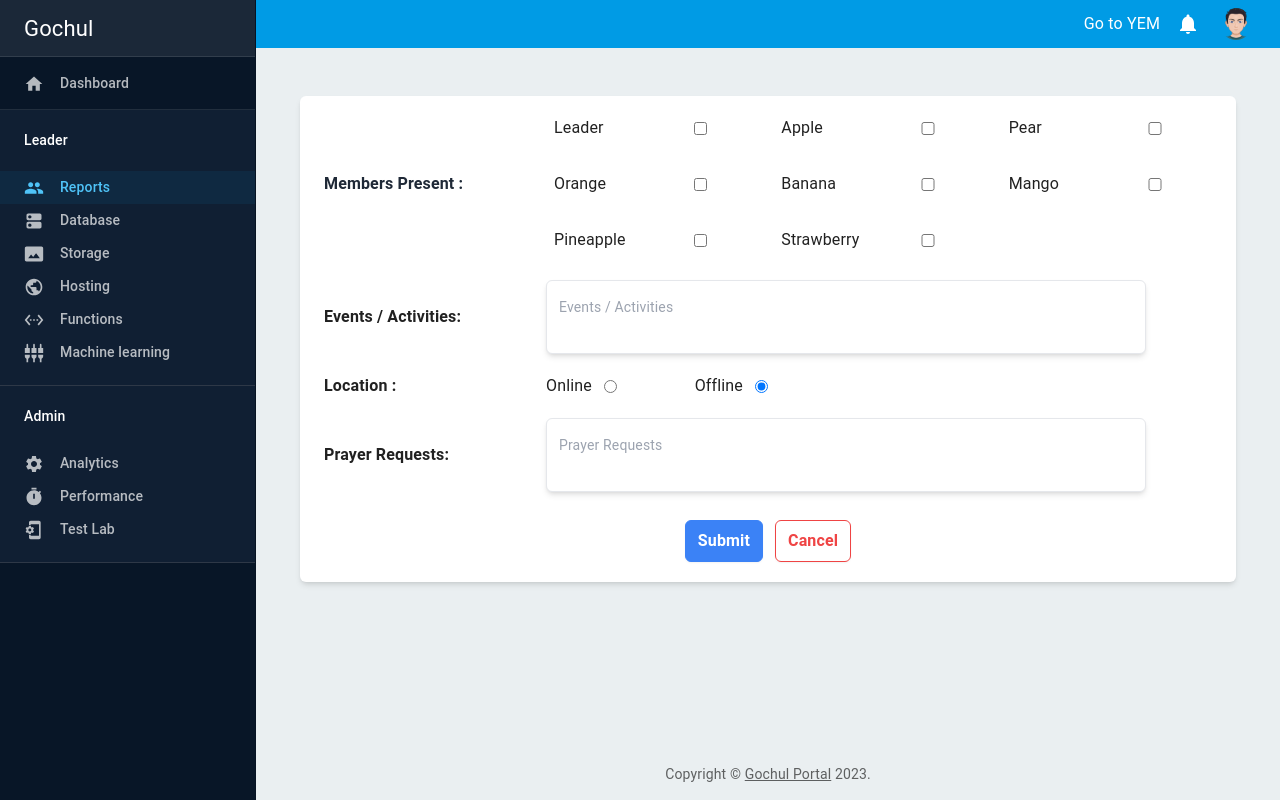
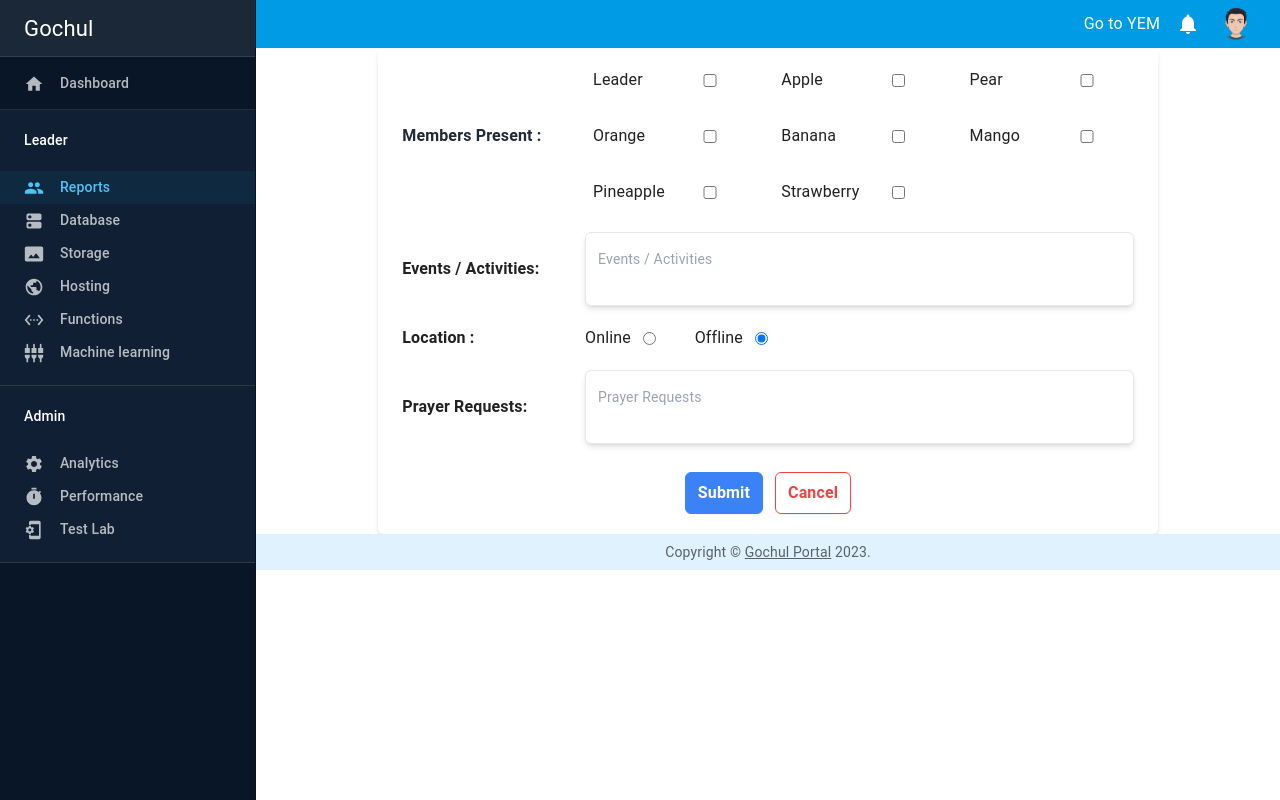
Before and after one commit to untilhamza/gochul, a Next.js app: page /reports/new in a window 1280 px wide. Built offline with nearby package versions, Linux system fonts and the light colour scheme.

Commit message:
move page header to page layout

```diff
--- a/src/app/components/MainLayout.tsx
+++ b/src/app/components/MainLayout.tsx
@@ -58,19 +58,13 @@ export default function MainLayout({
           />
         </Box>
         {/* Main section of page */}
-        <Box sx={{ flex: 1, display: "flex", flexDirection: "column" }}>
+        <div className="flex flex-1 flex-col">
           <Header onDrawerToggle={handleDrawerToggle} />
-          <Box
-            component="main"
-            sx={{ flex: 1, py: 6, px: 4, bgcolor: "#eaeff1" }}
-          >
-            {children}
-          </Box>
-          {/* Copy right section */}
-          <Box component="footer" sx={{ p: 2, bgcolor: "#eaeff1" }}>
+          {children}
+          <footer className="p-2 bg-sky-100">
             <Copyright />
-          </Box>
-        </Box>
+          </footer>
+        </div>
       </Box>
     </CustomThemeProvider>
   );
--- /dev/null
+++ b/src/app/components/PageContent.tsx
@@ -0,0 +1,21 @@
+import * as React from "react";
+import PageHeader from "@/app/components/PageHeader";
+
+export default function PageContent({
+  children,
+  pageName,
+}: {
+  children: React.ReactNode;
+  pageName: string;
+}) {
+  return (
+    <>
+      <PageHeader pageName={pageName} />
+      <main className="flex-1 py-6 px-4 bg-sky-50">
+        <div className="shadow-md rounded-md w-full md:max-w-[936px] mx-auto overflow-hidden p-3 bg-white border">
+          {children}
+        </div>
+      </main>
+    </>
+  );
+}
--- a/src/app/components/PageHeader.tsx
+++ b/src/app/components/PageHeader.tsx
@@ -25,20 +25,14 @@ interface PageLayoutProps {
 }
 
 const PageLayout: React.FC<PageLayoutProps> = ({ pageName, children }) => {
-  const [tabValue, setTabValue] = React.useState<string>("new");
+  const [tabValue, setTabValue] = React.useState<string>("reports/new");
   const router = useRouter();
 
   return (
-    <>
+    <div className="sticky top-0">
       <CustomThemeProvider>
         <CssBaseline />
-        <AppBar
-          component="div"
-          color="primary"
-          position="static"
-          elevation={0}
-          sx={{ zIndex: 0 }}
-        >
+        <div className="static z-0 bg-[#009be5] text-white">
           <Toolbar>
             <Grid container alignItems="center" spacing={1}>
               <Grid item xs>
@@ -65,13 +59,8 @@ const PageLayout: React.FC<PageLayoutProps> = ({ pageName, children }) => {
               </Grid>
             </Grid>
           </Toolbar>
-        </AppBar>
-        <AppBar
-          component="div"
-          position="static"
-          elevation={0}
-          sx={{ zIndex: 0 }}
-        >
+        </div>
+        <div className="static z-0 bg-[#009be5] text-white">
           <Tabs
             value={tabValue}
             textColor="inherit"
@@ -86,10 +75,10 @@ const PageLayout: React.FC<PageLayoutProps> = ({ pageName, children }) => {
             {/* <Tab label="Reports Stats" />
             <Tab label="Usage" /> */}
           </Tabs>
-        </AppBar>
+        </div>
         {children}
       </CustomThemeProvider>
-    </>
+    </div>
   );
 };
 
```
